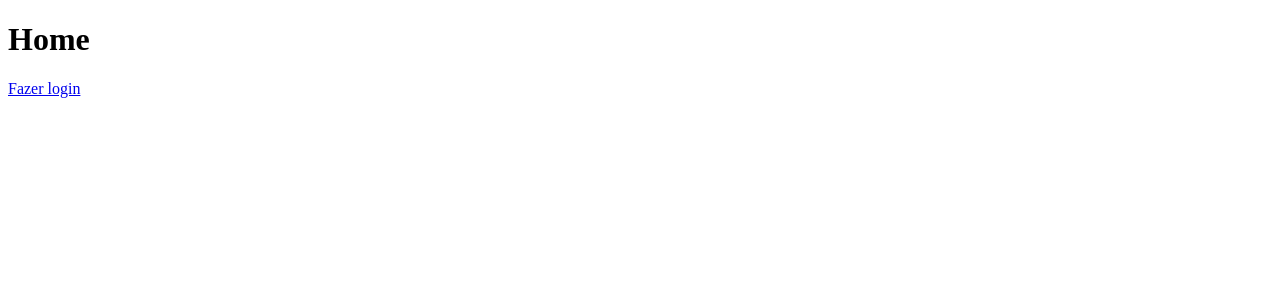
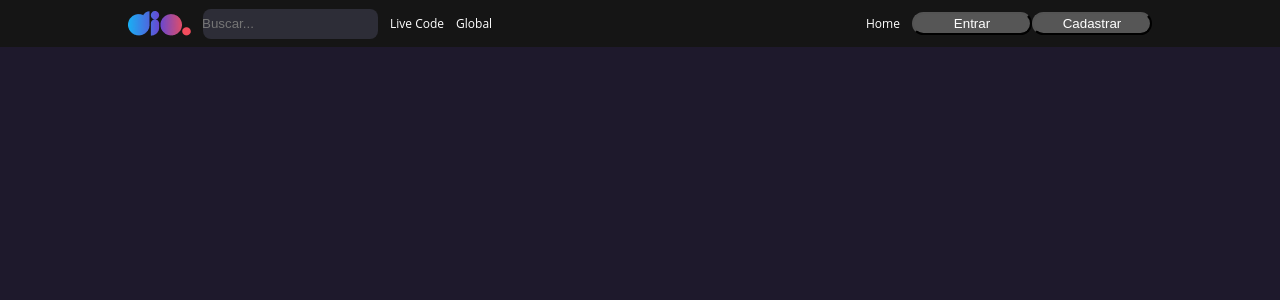
Before and after one commit to MarcosWinther/project-react-clone-dio, a React (Create React App) app: page / in a window 1280 px wide. Shown: the top 300 px of the page. Built offline with nearby package versions, Linux system fonts and the light colour scheme.

Commit message:
Construção dos componentes

```diff
--- /dev/null
+++ b/src/components/Button/index.jsx
@@ -0,0 +1,12 @@
+import React from 'react'
+import { ButtonContainer } from './styles';
+
+const Button = ({title, variant="primary", onClick}) => {
+  return (
+    <ButtonContainer variant={variant} onClick={onClick}>
+      {title}
+   </ButtonContainer>
+  )
+}
+
+export { Button };
--- /dev/null
+++ b/src/components/Button/styles.js
@@ -0,0 +1,30 @@
+import styled, { css } from "styled-components";
+
+export const ButtonContainer = styled.button`
+   background: #565656;
+   border-radius: 22px;
+   position: relative;
+
+   color: #FFFFFF;
+   padding: 2px 12px;
+   min-width: 120px;
+   width: 100%;
+
+   ${({variant}) => variant !== 'primary' && css`
+      min-width: 167px;
+      height: 33px;
+
+      background: #E4105D;
+
+      &::after {
+         content: '';
+         position: absolute;
+         border: 1px solid #E4105D;
+         top: -5px;
+         left: -6px;
+         width: calc(100% - 10px);
+         height: calc(100% + 10px);
+         border-radius: 22px;
+      }
+   `}
+`
--- /dev/null
+++ b/src/components/Header/index.jsx
@@ -0,0 +1,37 @@
+import React from 'react';
+import logo from '../../assets/logo-dio.png';
+import { Button } from '../Button';
+
+import {
+   BuscarInputContainer,
+   Row,
+   Container,
+   Input,
+   Menu,
+   MenuRight,
+   Wrapper
+} from './styles';
+
+const Header = () => {
+  return (
+    <Wrapper>
+      <Container>
+         <Row>
+            <img src={logo} alt="logo da DIO" />
+            <BuscarInputContainer>
+               <Input placeholder='Buscar...' />
+            </BuscarInputContainer>
+            <Menu>Live Code</Menu>
+            <Menu>Global</Menu>
+         </Row>
+         <Row>
+            <MenuRight href="#">Home</MenuRight>
+            <Button title="Entrar" />
+            <Button title="Cadastrar" />
+         </Row>
+      </Container>
+    </Wrapper>
+  )
+}
+
+export { Header }
--- /dev/null
+++ b/src/components/Header/styles.js
@@ -0,0 +1,81 @@
+import styled from "styled-components";
+
+export const Container = styled.div`
+   width: 100%;
+   max-width: 80%;
+   height: 47px;
+
+   display: flex;
+   justify-content: space-between;
+   align-items: center;
+   margin: 0 auto;
+`
+
+export const Row = styled.div`
+   display: flex;
+   flex-direction: row;
+   align-items: center;
+`
+
+export const Column = styled.div`
+   display: flex;
+   flex-direction: column;
+   align-items: center;
+`
+
+export const Wrapper = styled.div`
+   background-color: #151515;
+   width: 100%;
+   height: 47px;
+
+   display: flex;
+   justify-content: center;
+   align-items: center;
+`
+
+export const BuscarInputContainer = styled.div`
+   width: 175px;
+   height: 30px;
+   background: #2D2D37;
+   border-radius: 8px;
+   padding: 2px 5px;
+   margin: 0 12px;
+
+   display: flex;
+   align-items: center;
+   justify-content: center;
+`
+
+export const Menu = styled.a`
+   font-family: 'Open Sans';
+   font-style: normal;
+   font-size: 12px;
+   line-height: 25px;
+   color: #FFFFFF;
+   margin-right: 12px;
+   text-decoration: none;
+`
+
+export const MenuRight = styled.a`
+   font-family: 'Open Sans';
+   font-style: normal;
+   font-size: 12px;
+   line-height: 25px;
+   color: #FFFFFF;
+   margin-right: 12px;
+   text-decoration: none;
+`
+
+export const UserPicture = styled.img`
+   width: 32px;
+   height: 32px;
+   border-radius: 22px;
+   border: 2px solid #FFFFFF;
+`
+
+export const Input = styled.input`
+   background: transparent;
+   flex: 1;
+   border: 0;
+   color: #FFFFFF;
+`
--- a/src/index.js
+++ b/src/index.js
@@ -2,9 +2,12 @@
 import ReactDOM from 'react-dom/client';
 import App from './App';
 
+import { GlobalStyle } from './styles/global';
+
 const root = ReactDOM.createRoot(document.getElementById('root'));
 root.render(
   <React.StrictMode>
+    <GlobalStyle />
     <App />
   </React.StrictMode>
 );
--- a/src/pages/home/index.jsx
+++ b/src/pages/home/index.jsx
@@ -1,12 +1,13 @@
 import React from 'react';
+import { Link } from 'react-router-dom';
 
-import { Link } from 'react-router-dom';
+import { Button } from '../../components/Button';
+import { Header } from '../../components/Header';
 
 export default function Home() {
   return (
     <>
-      <h1>Home</h1>
-      <Link to="/login">Fazer login</Link>
+      <Header />
     </>
   )
 }
--- /dev/null
+++ b/src/styles/global.js
@@ -0,0 +1,14 @@
+import { createGlobalStyle } from "styled-components";
+
+export const GlobalStyle = createGlobalStyle`
+   * {
+      margin: 0;
+      padding: 0;
+      box-sizing: border-box;
+   }
+
+   body {
+      background-color: #1E192C;
+      color: #FFFFFF;
+   }
+`
```
Also changed, not shown: src/assets/banner.png (added), src/assets/logo-dio.png (added).
